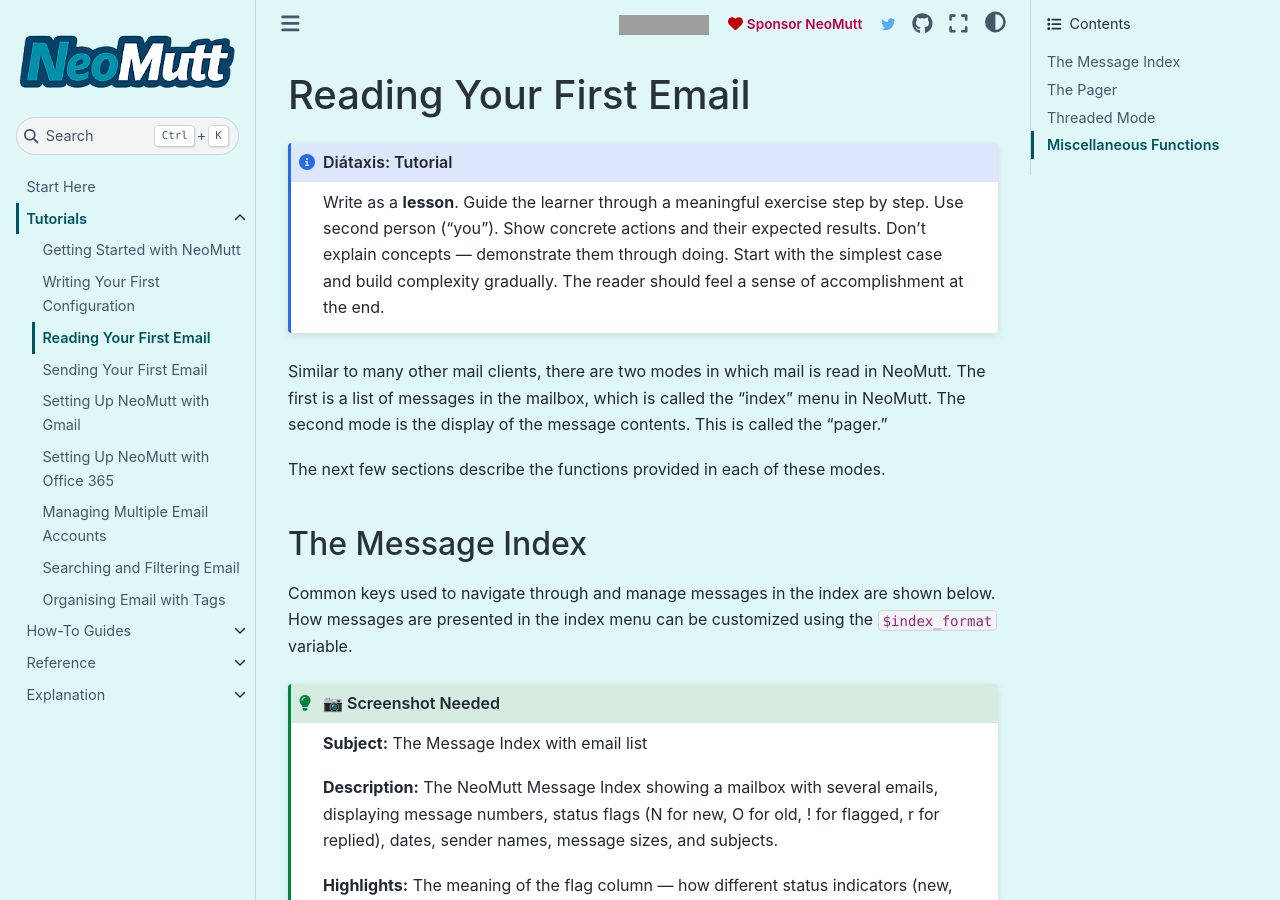
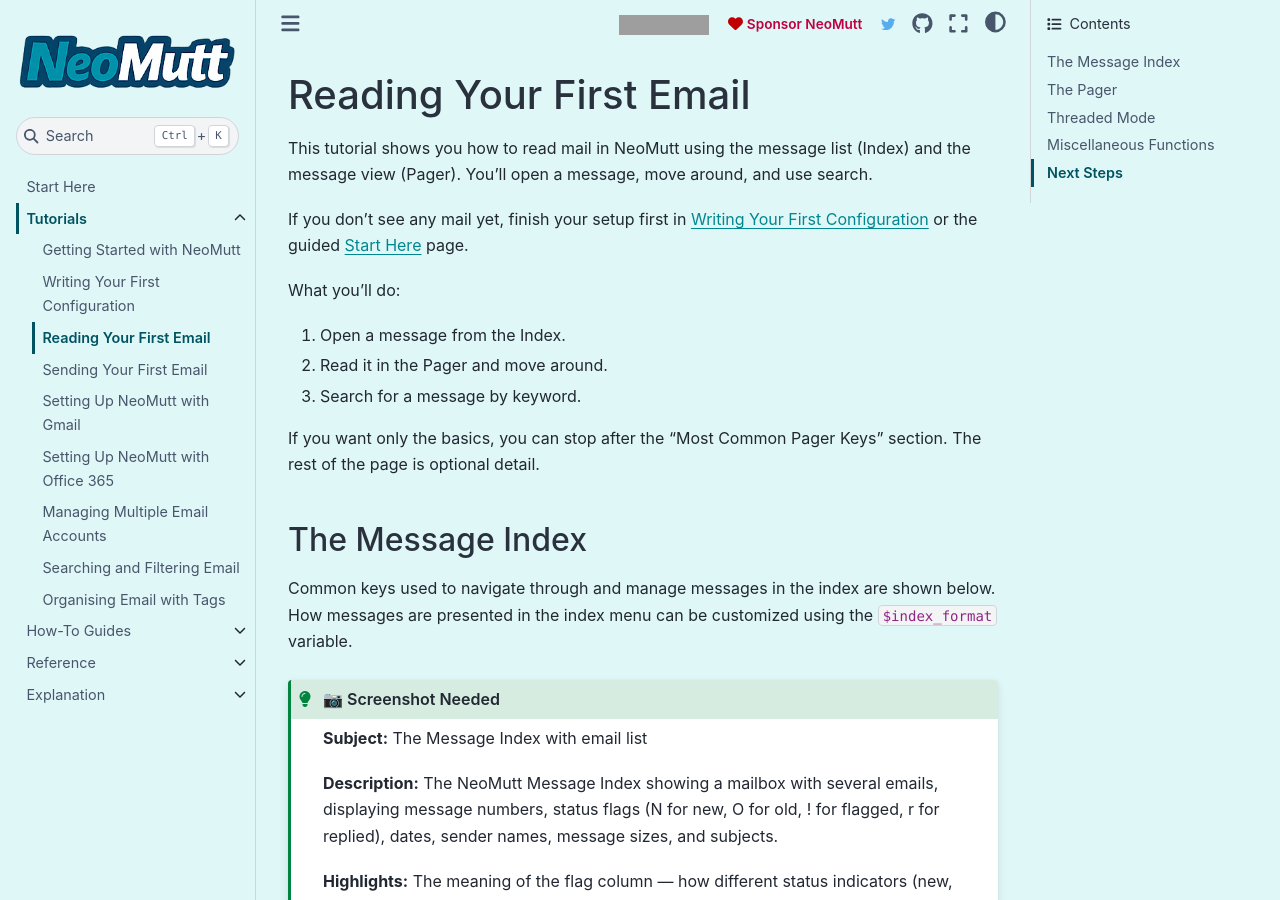
Before and after one commit to neomutt/docs, a Sphinx documentation site: the page built from docs/tutorials/first-email.md, in a window 1280 px wide and 900 px high. Built offline with Sphinx 7.4.7 and the Sphinx Book theme 1.1.4, drawn with Linux system fonts in a browser that asks for light colours; some of the changed text lies outside the part shown; grey boxes are pictures that could not be loaded.

Commit message:
docs: add beginner guidance to first-email

```diff
--- a/docs/tutorials/first-email.md
+++ b/docs/tutorials/first-email.md
@@ -7,20 +7,20 @@
 
 # Reading Your First Email
 
-:::{admonition} Diátaxis: Tutorial
-:class: note
+This tutorial shows you how to read mail in NeoMutt using the message list (Index) and the
+message view (Pager). You'll open a message, move around, and use search.
 
-Write as a **lesson**. Guide the learner through a meaningful exercise step by step.
-Use second person ("you"). Show concrete actions and their expected results.
-Don't explain concepts — demonstrate them through doing. Start with the simplest case
-and build complexity gradually. The reader should feel a sense of accomplishment at the end.
-:::
+If you don't see any mail yet, finish your setup first in [Writing Your First Configuration](first-config)
+or the guided [Start Here](../start-here) page.
 
-Similar to many other mail clients, there are two modes in which mail is read in NeoMutt. The
-first is a list of messages in the mailbox, which is called the "index" menu in NeoMutt. The
-second mode is the display of the message contents. This is called the "pager."
+What you'll do:
 
-The next few sections describe the functions provided in each of these modes.
+1. Open a message from the Index.
+2. Read it in the Pager and move around.
+3. Search for a message by keyword.
+
+If you want only the basics, you can stop after the "Most Common Pager Keys" section. The
+rest of the page is optional detail.
 
 ## The Message Index
 
@@ -401,3 +401,9 @@
 
   The variable `$toggle_quoted_show_levels` can be used to show some context by continuing to
   show that number of levels rather than hiding all quoted levels.
+
+## Next Steps
+
+- "I want to send a message." Continue with [Sending Your First Email](sending-email).
+- "I want to search and filter faster." Continue with [Searching and Filtering Email](searching-email).
+- "I want a key reference." See [Shortcuts Reference](../reference/shortcuts).
```
